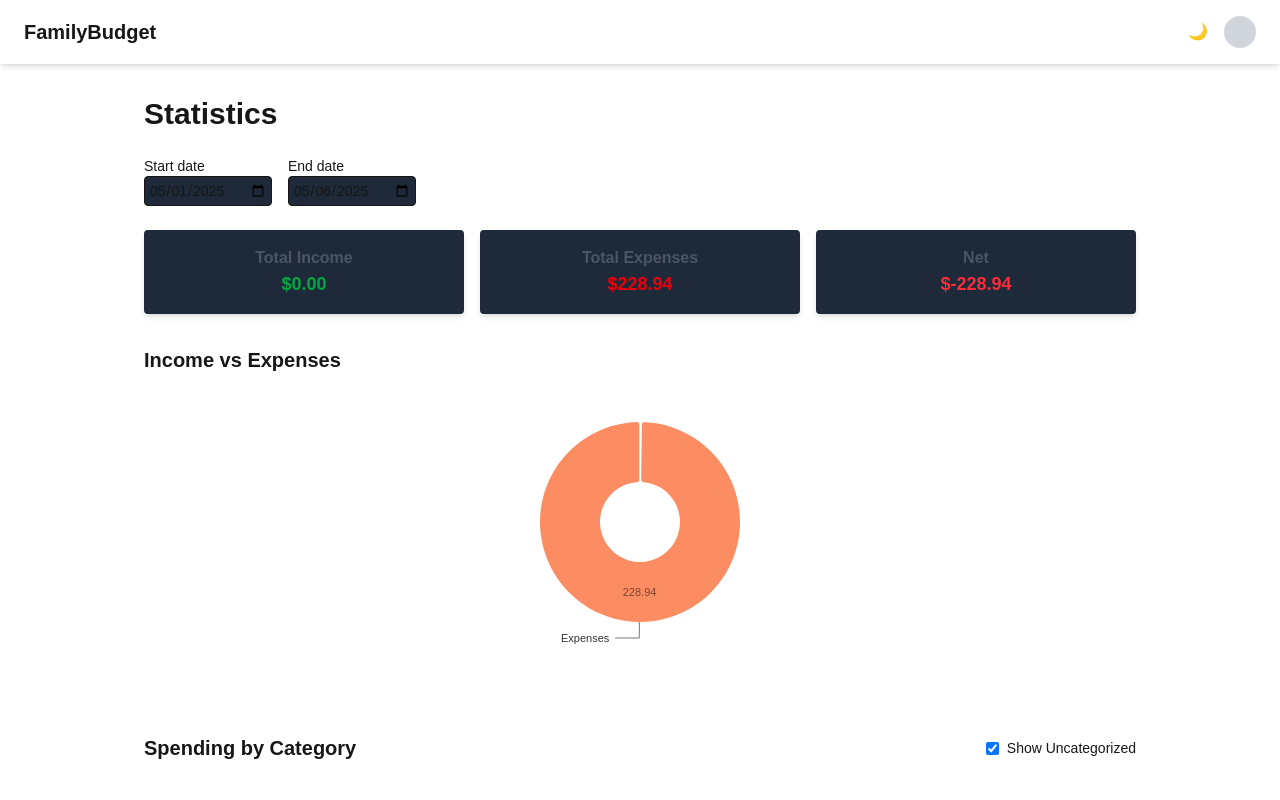
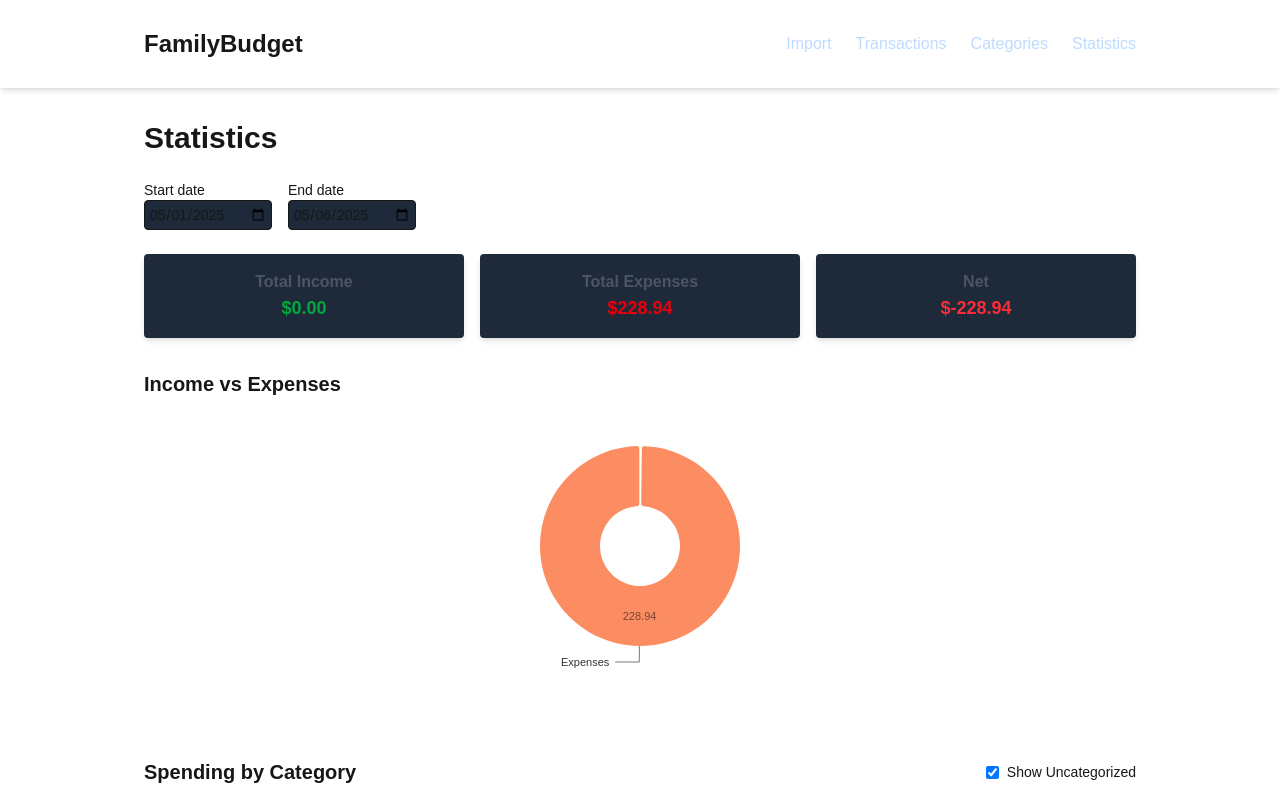
Before and after one commit to Repro22/family-budget-app, a Next.js app: page /statistics in a window 1280 px wide. Shown: the top 800 px of the page. Built offline with nearby package versions, Linux system fonts and the light colour scheme.

Commit message:
feat: landing page is now import-transactions page, added NavBar

```diff
--- a/app/layout.js
+++ b/app/layout.js
@@ -1,5 +1,7 @@
+
 import "./globals.css";
 import { HeaderBar } from "@/app/shared-components/HeaderBar";
+import NavBar  from "@/app/shared-components/NavBar";
 
 export const metadata = {
     title: "FamilyBudget",
@@ -10,7 +12,7 @@ export default function RootLayout({ children }) {
     return (
         <html lang="en">
         <body className="min-h-screen bg-white text-gray-800 dark:bg-gray-900 dark:text-white">
-        <HeaderBar />
+        <NavBar />
         <main className="p-4">{children}</main>
         </body>
         </html>
--- a/app/page.js
+++ b/app/page.js
@@ -1,15 +1,5 @@
-"use client";
+import { redirect } from 'next/navigation';
 
-import Link from "next/link";
-
-export default function Home() {
-  return (
-      <main style={{ padding: 20 }}>
-        <h1></h1>
-          <p><Link href="/import-transactions">Import Transactions</Link></p>
-          <p><Link href="/transactions">View Transactions</Link></p>
-          <p><Link href="/categories">View Categories</Link></p>
-          <p><Link href="/statistics">View Statistics</Link></p>
-      </main>
-  );
+export default function RootPage() {
+    redirect('/import-transactions');
 }
--- /dev/null
+++ b/app/shared-components/NavBar.jsx
@@ -0,0 +1,37 @@
+import Link from 'next/link';
+
+export default function NavBar() {
+    return (
+        <header className="w-full px-6 py-4 shadow-md dark:bg-gray-800">
+            <div className="max-w-5xl mx-auto px-4 py-3 flex items-center justify-between">
+                <Link href="/" className="text-2xl font-bold">
+                    FamilyBudget
+                </Link>
+                <nav>
+                    <ul className="flex space-x-6 text-blue-200">
+                        <li>
+                            <Link href="/import-transactions" className="hover:text-blue-600">
+                                Import
+                            </Link>
+                        </li>
+                        <li>
+                            <Link href="/transactions" className="hover:text-blue-600">
+                                Transactions
+                            </Link>
+                        </li>
+                        <li>
+                            <Link href="/categories" className="hover:text-blue-600">
+                                Categories
+                            </Link>
+                        </li>
+                        <li>
+                            <Link href="/statistics" className="hover:text-blue-600">
+                                Statistics
+                            </Link>
+                        </li>
+                    </ul>
+                </nav>
+            </div>
+        </header>
+    );
+}
--- a/data/transactions.json
+++ b/data/transactions.json
@@ -5,7 +5,7 @@
     "Deposits": "548.2",
     "Withdrawals": "",
     "Balance": "548.20",
-    "Category": "Refund"
+    "Category": "Dining Out"
   },
   {
     "Date": "2025-05-09",
@@ -13,7 +13,7 @@
     "Deposits": "785.77",
     "Withdrawals": "",
     "Balance": "1333.97",
-    "Category": "Bonus"
+    "Category": ""
   },
   {
     "Date": "2024-12-02",
@@ -21,7 +21,7 @@
     "Deposits": "",
     "Withdrawals": "568.58",
     "Balance": "765.39",
-    "Category": "Groceries"
+    "Category": ""
   },
   {
     "Date": "2025-01-19",
@@ -29,7 +29,7 @@
     "Deposits": "",
     "Withdrawals": "760.65",
     "Balance": "4.74",
-    "Category": "Transportation"
+    "Category": "Groceries"
   },
   {
     "Date": "2024-12-01",
@@ -37,7 +37,7 @@
     "Deposits": "357.73",
     "Withdrawals": "",
     "Balance": "362.47",
-    "Category": "Rent/Mortgage"
+    "Category": ""
   },
   {
     "Date": "2024-09-02",
@@ -45,7 +45,7 @@
     "Deposits": "702.26",
     "Withdrawals": "",
     "Balance": "1064.73",
-    "Category": "Utilities"
+    "Category": ""
   },
   {
     "Date": "2024-06-14",
@@ -53,7 +53,7 @@
     "Deposits": "778.07",
     "Withdrawals": "",
     "Balance": "1842.80",
-    "Category": "Groceries"
+    "Category": ""
   },
   {
     "Date": "2024-08-29",
@@ -61,7 +61,7 @@
     "Deposits": "279.79",
     "Withdrawals": "",
     "Balance": "2122.59",
-    "Category": "Healthcare"
+    "Category": "Groceries"
   },
   {
     "Date": "2025-05-13",
@@ -69,7 +69,7 @@
     "Deposits": "68.07",
     "Withdrawals": "",
     "Balance": "2190.66",
-    "Category": "Savings"
+    "Category": ""
   },
   {
     "Date": "2024-07-26",
@@ -77,7 +77,7 @@
     "Deposits": "423.88",
     "Withdrawals": "",
     "Balance": "2614.54",
-    "Category": "Entertainment"
+    "Category": ""
   },
   {
     "Date": "2024-07-08",
@@ -85,7 +85,7 @@
     "Deposits": "274.82",
     "Withdrawals": "",
     "Balance": "2889.36",
-    "Category": "Utilities"
+    "Category": ""
   },
   {
     "Date": "2024-09-08",
@@ -93,7 +93,7 @@
     "Deposits": "",
     "Withdrawals": "746.51",
     "Balance": "2142.85",
-    "Category": "Entertainment"
+    "Category": ""
   },
   {
     "Date": "2024-06-09",
@@ -101,7 +101,7 @@
     "Deposits": "",
     "Withdrawals": "838.27",
     "Balance": "1304.58",
-    "Category": "Dining Out"
+    "Category": ""
   },
   {
     "Date": "2024-06-03",
@@ -109,7 +109,7 @@
     "Deposits": "130.82",
     "Withdrawals": "",
     "Balance": "1435.40",
-    "Category": "Rent/Mortgage"
+    "Category": ""
   },
   {
     "Date": "2024-11-25",
@@ -117,7 +117,7 @@
     "Deposits": "544.45",
     "Withdrawals": "",
     "Balance": "1979.85",
-    "Category": "Refund"
+    "Category": ""
   },
   {
     "Date": "2024-06-08",
@@ -125,7 +125,7 @@
     "Deposits": "840.37",
     "Withdrawals": "",
     "Balance": "2820.22",
-    "Category": "Bonus"
+    "Category": ""
   },
   {
     "Date": "2024-08-20",
@@ -133,7 +133,7 @@
     "Deposits": "835.1",
     "Withdrawals": "",
     "Balance": "3655.32",
-    "Category": "Refund"
+    "Category": ""
   },
   {
     "Date": "2025-03-22",
@@ -141,7 +141,7 @@
     "Deposits": "",
     "Withdrawals": "275.66",
     "Balance": "3379.66",
-    "Category": "Refund"
+    "Category": ""
   },
   {
     "Date": "2024-09-30",
@@ -149,7 +149,7 @@
     "Deposits": "",
     "Withdrawals": "944.96",
     "Balance": "2434.70",
-    "Category": "Bonus"
+    "Category": ""
   },
   {
     "Date": "2025-05-09",
@@ -165,7 +165,7 @@
     "Deposits": "886.84",
     "Withdrawals": "",
     "Balance": "3989.78",
-    "Category": "Utilities"
+    "Category": ""
   },
   {
     "Date": "2025-02-08",
```
